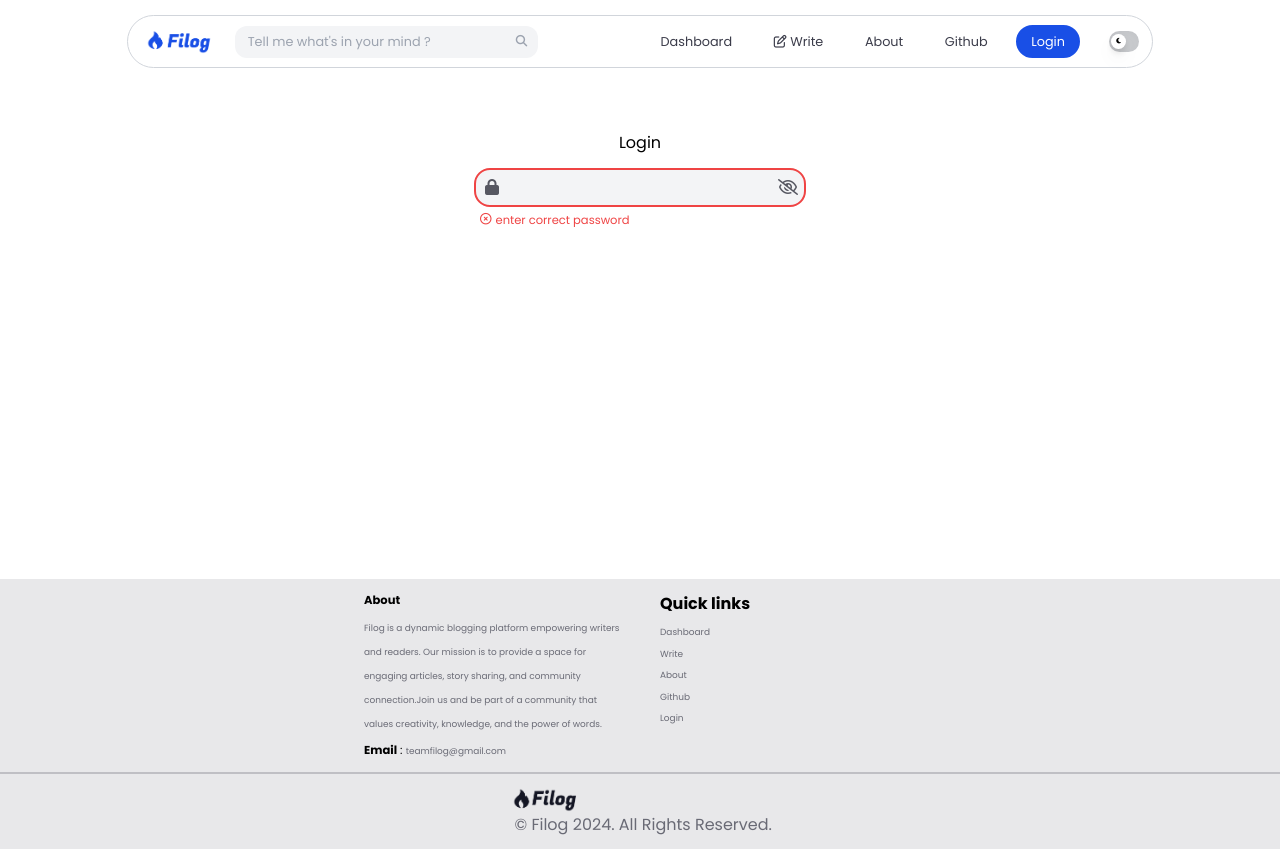
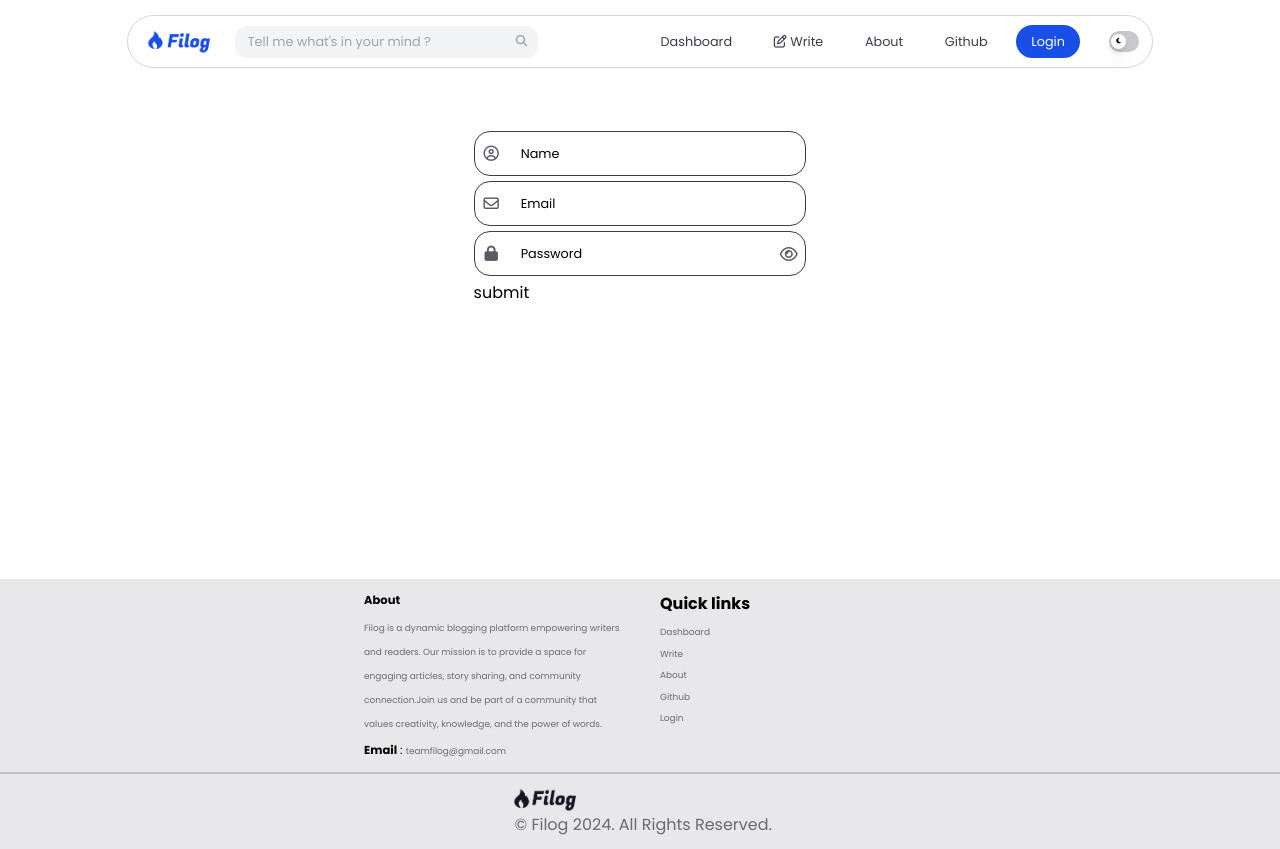
Before and after one commit to dev-raghvendramisra/Filog, a React (Vite) app: page /login in a window 1280 px wide. Built offline with nearby package versions, Linux system fonts and the light colour scheme.

Commit message:
form-validation-added

```diff
--- a/src/Components/Error-message/Error-message.jsx
+++ b/src/Components/Error-message/Error-message.jsx
@@ -1,8 +1,8 @@
 import React from 'react'
 
-function ErrorMessage({errMsg}) {
+function ErrorMessage({errMsg,className=''}) {
   return (
-    <div id="errMsg" className="text-0.9vw flex justify-start items-center gap-1 pl-0.5vw text-red-500 mt-0.4vw">
+    <div id="errMsg" className={`text-0.9vw flex justify-start items-center gap-1 pl-0.5vw text-red-500 mt-0.4vw ${className}`}>
           {errMsg?
            <>
            <span className='fa-regular fa-circle-xmark'>
--- /dev/null
+++ b/src/Components/Form/Form.jsx
@@ -0,0 +1,137 @@
+import React from "react";
+import { Error, Input } from "../../Components";
+
+function Form({ type = "login" }) {
+  const [password, setPassword] = React.useState("");
+  const [email, setEmail] = React.useState("");
+  const [passErr, setPassErr] = React.useState("");
+  const [emailErr, setEmailErr] = React.useState("");
+  const [formErr, setFormErr] = React.useState("");
+
+  const [name, setName] = React.useState("");
+  const [nameErr, setNameErr] = React.useState("");
+
+  const minChars = 8;
+  const maxChars = 64;
+  const genErr = "Please fill all the fields!";
+  const emailRegex = /^[a-zA-Z0-9._%+-]+@[a-zA-Z0-9.-]+\.[a-zA-Z]{2,}$/;
+
+  const refs = [
+    React.useRef(null),
+    React.useRef(null),
+    type === "signup" ? React.useRef(null) : null,
+  ];
+
+  function onPassChange({ target }) {
+    setPassword(target.value);
+    setPassErr("");
+    setFormErr("");
+  }
+
+  function onEmailChange({ target }) {
+    setEmail(target.value);
+    setEmailErr("");
+    setFormErr("");
+  }
+
+  function onNameChange({ target }) {
+    setName(target.value);
+    setNameErr("");
+    setFormErr("");
+  }
+
+  const handleSubmit = (evt) => {
+    evt.preventDefault();
+    let isFormValid = true;
+
+    for (let ref of refs) {
+      if (ref && ref.current && ref.current.value === "") {
+        ref.current.focus();
+        setFormErr(genErr);
+        isFormValid = false;
+        break;
+      }
+    }
+      const nameValid = type === "signup" ? nameValidation() : true;
+      const emailValid = emailValidation();
+      const passValid = passValidation();
+
+      if (nameValid && emailValid && passValid) {
+        console.log("Submitting started");
+        // Add form submission logic here
+    }
+  };
+
+  function passValidation() {
+    if (password.length >= minChars && password.length <= maxChars) {
+      return true;
+    } else {
+      setPassErr(`Password must be between ${minChars} and ${maxChars} characters.`);
+      setFormErr(genErr);
+      return false;
+    }
+  }
+
+  function emailValidation() {
+    const res = emailRegex.test(email);
+    if (res) {
+      return true;
+    } else {
+      setEmailErr("Please enter a valid email address!");
+      setFormErr(genErr);
+      return false;
+    }
+  }
+
+  function nameValidation() {
+    if (type === "signup") {
+      if (name.trim() === "") {
+        setNameErr("Please enter a valid name!");
+        setFormErr(genErr);
+        return false;
+      }
+      return true;
+    }
+    return true;
+  }
+
+  return (
+    <div>
+      <form onSubmit={handleSubmit}>
+        {type === "signup" ? (
+          <Input
+            type={"name"}
+            value={name}
+            ref={refs[2]}
+            errMsg={nameErr}
+            onChange={onNameChange}
+            className_icon="text-1.2vw"
+          />
+        ) : null}
+
+        <Input
+          type={"email"}
+          value={email}
+          ref={type === "signup" ? refs[1] : refs[0]}
+          errMsg={emailErr}
+          onChange={onEmailChange}
+          className_icon="text-1.2vw"
+        />
+
+        <Input
+          type={"password"}
+          value={password}
+          ref={type === "signup" ? refs[2] : refs[1]}
+          errMsg={passErr}
+          onChange={onPassChange}
+          className_icon="text-1.2vw"
+        />
+        <button type="submit">submit</button>
+      </form>
+
+      <Error errMsg={formErr} className="transition-all justify-center" />
+    </div>
+  );
+}
+
+export default Form;
--- a/src/Components/Input/Input.jsx
+++ b/src/Components/Input/Input.jsx
@@ -1,6 +1,6 @@
-import React, { useId, useRef } from 'react'
+import React, { useId } from 'react'
 import {BlinkingCursor, Error} from '../../Components'
-function Input({
+const Input=React.forwardRef(({
    value="",
    onChange = () => { },
    type="email",
@@ -13,14 +13,14 @@ function Input({
    className_pass_icon='',
    className_pass_icon_replacement='',
    errMsg="",
-   fill=false
-     }) {
+   fill=false,
+     },ref)=> {
 
 
     const id = useId()
-    const [visibility,setVisibility] = React.useState(false);
+    const [visibility,setVisibility] = React.useState(true);
     const [crypticPass, setCrypticPass] = React.useState("")
-    const ref = useRef()
+
 
     const getIconClass = () => {
         switch(type) {
@@ -37,7 +37,8 @@ function Input({
 
       React.useEffect(() => {
       console.log(value!="")
-       value==""?ref.current.blur():null
+      //  value==""?ref.current.blur():null
+       console.log(ref.current)
         if (type === "password") {
             setCrypticPass(value ? "●".repeat(value.length) : "");
         }
@@ -105,6 +106,6 @@ function Input({
       </div>
 
     )
-}
+})
 
 export default Input
--- a/src/Components/index.js
+++ b/src/Components/index.js
@@ -8,6 +8,7 @@ import LoginBtn from "./Button/LoginBtn";
 import Input from "./Input/Input";
 import BlinkingCursor from "./Cursor/Cursor";
 import Error from "./Error-message/Error-message";
+import Form from "./Form/Form"
 
 export {
   Navbar,
@@ -19,6 +20,7 @@ export {
   Footer,
   Input,
   ProfilePic,
-  LoginBtn
+  LoginBtn,
+  Form
 };
 export * from "../pages"
--- a/src/pages/Login/Login.jsx
+++ b/src/pages/Login/Login.jsx
@@ -1,18 +1,13 @@
 import React from 'react'
-import { Input } from '../../Components'
+import { Form } from '../../Components'
 
 function Login() {
 
-  const [value, setValue] = React.useState("")
 
-  function onValChange({target}){
-    setValue(target.value)
-  }
 
   return (
     <div className='flex justify-center flex-col items-center mt-10vh'>
-      Login
-      <Input fill={true} className_container='mt-1vw' type="password" value={value} placeholder='Enter your password' onChange={onValChange} errMsg='enter correct password' />
+      <Form type='signup' />
     </div>
 
   )
```
Also changed, not shown: public/Login-ill.png (added), public/signup-ill.png (added).
